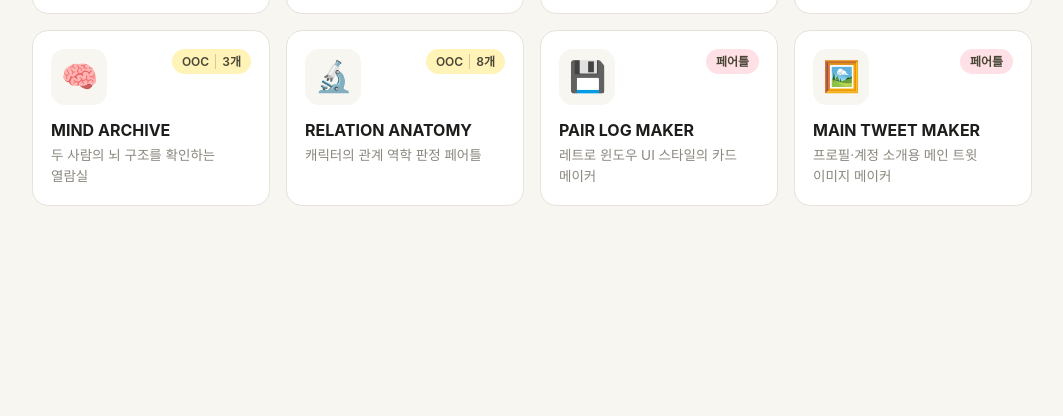
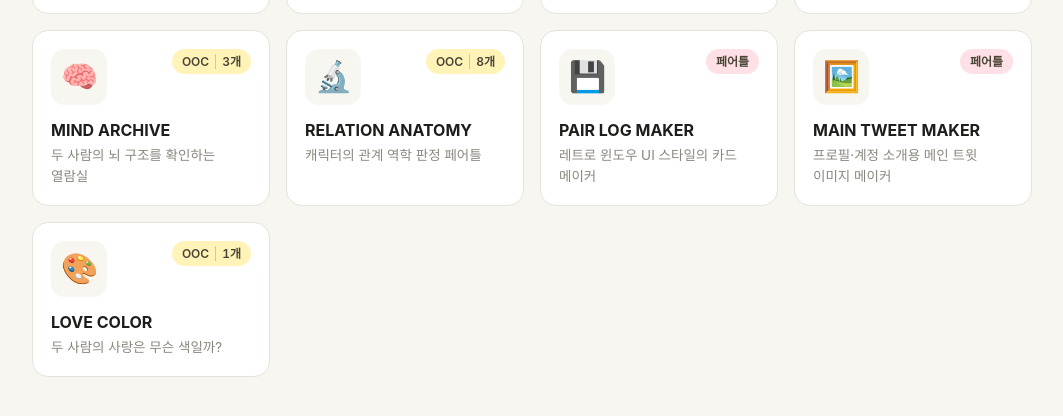
Before and after one commit to yuuuulll35/ooc-arcade, a plain HTML site: page index.html in a window 1280 px wide. Shown: the part 674-1090 px from the top of the page, without its empty margins (108-1171 px from the left). Before the commit the page ends 944 px from the top, so only its background shows below. Drawn offline with Linux system fonts and the light colour scheme; a web font is replaced by a local one.

Commit message:
Add LOVE COLOR card
Co-Authored-By: Claude Opus 5.5 <noreply@anthropic.com>
Claude-Session: https://claude.ai/code/session_01WnYvxJw6pFPTQ33tNSiBny

```diff
--- a/index.html
+++ b/index.html
@@ -160,6 +160,7 @@ const items = [
   {t:"RELATION ANATOMY", g:"🔬", d:"캐릭터의 관계 역학 판정 페어틀", c:"ooc", n:8, url:"https://yuuuulll35.github.io/relation-anatomy/"},
   {t:"PAIR LOG MAKER", g:"💾", d:"레트로 윈도우 UI 스타일의 카드 메이커", c:"pair", url:"https://yuuuulll35.github.io/pair-log-maker/"},
   {t:"MAIN TWEET MAKER", g:"🖼️", d:"프로필·계정 소개용 메인 트윗 이미지 메이커", c:"pair", url:"https://yuuuulll35.github.io/shape-ui/"},
+  {t:"LOVE COLOR", g:"🎨", d:"두 사람의 사랑은 무슨 색일까?", c:"ooc", n:1, url:"https://yuuuulll35.github.io/love-color/"},
 ];
 const label = {ooc:"OOC", pair:"페어틀", tool:"도구함"};
 let filter = "all";
```
